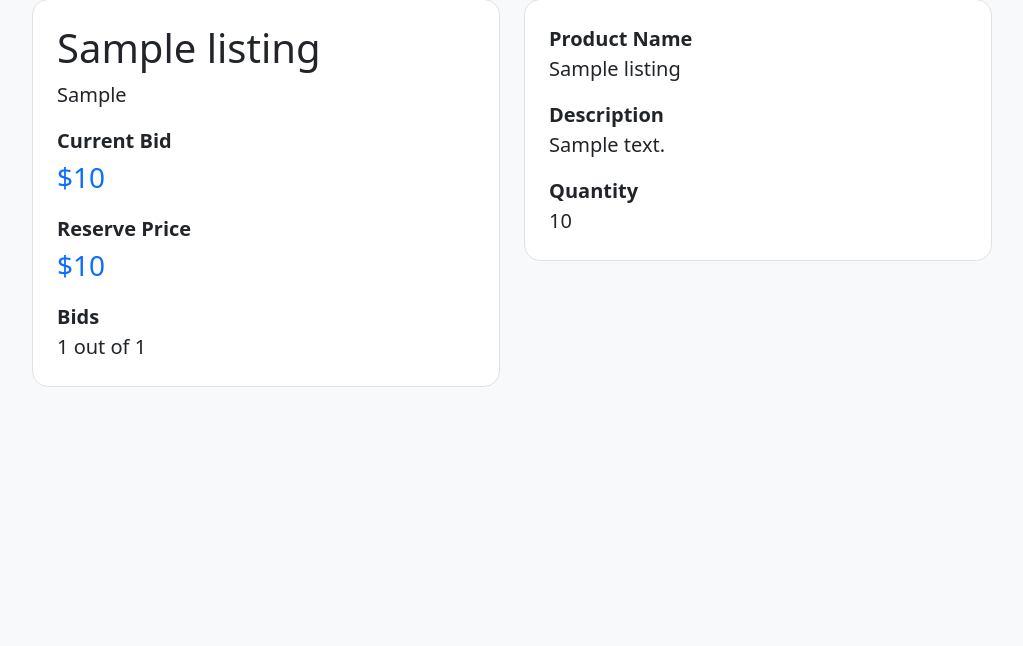
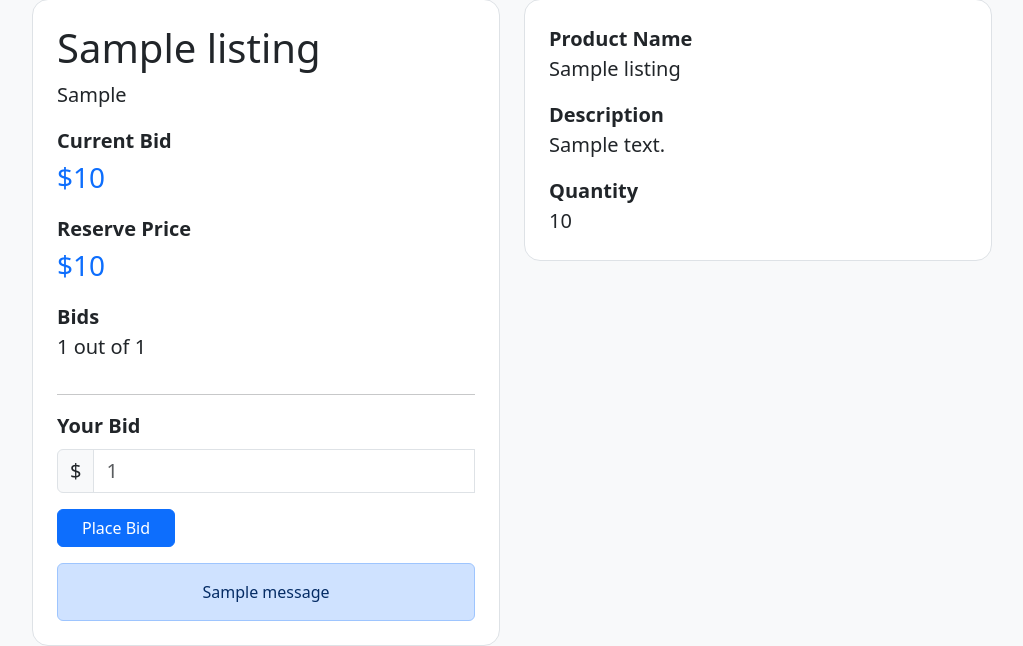
Before and after one commit to jacobm-gavin/431W-nittany-auction, a Flask app: a page that uses src/templates/auction_listing.html in a window 1280 px wide. Shown: the part 190-836 px from the top of the page, without its empty margins (128-1151 px from the left). Before the commit the page ends 577 px from the top, so only its background shows below. Run offline with Flask 3, Linux system fonts and the light colour scheme; the visitor is signed in with stand-in values (Sample User, id 1); tables that the repository leaves empty hold one stand-in row (values such as "Sample post"); one stand-in notice (Sample message) is shown.

Commit message:
implement placing bids

```diff
--- a/src/createDB.sql
+++ b/src/createDB.sql
@@ -96,7 +96,7 @@ CREATE TABLE IF NOT EXISTS Auction_Listings (
 );
 
 CREATE TABLE IF NOT EXISTS Bids (
-    bid_ID INT PRIMARY KEY,
+    bid_ID INT PRIMARY KEY AUTO_INCREMENT,
     seller_email VARCHAR(255) NOT NULL,
     listing_ID INT NOT NULL,
     bidder_email VARCHAR(255) NOT NULL,
--- a/src/main.py
+++ b/src/main.py
@@ -420,6 +420,29 @@ def insert_listing_audit(seller_email, listing_ID, remaining_bids, removal_reaso
         print("Database error:", err)
         return None
 
+def insert_bid(seller_email, listing_ID, bidder_email, bid_price):
+    try:
+        conn = mysql.connector.connect(
+            host="localhost",
+            user="root",
+            password=os.getenv("DB_PASSWORD"),
+            database="nittanyauction"
+        )
+
+        cursor = conn.cursor(dictionary=True)
+
+        cursor.execute("INSERT INTO bids (seller_email, listing_ID, bidder_email, bid_price) VALUES (%s, %s, %s, %s)", (seller_email, listing_ID, bidder_email, bid_price,))
+
+        conn.commit()
+
+        cursor.close()
+        conn.close()
+        print("SUCCESSFULLY INSERTED BID")
+
+    except mysql.connector.Error as err:
+        print("Database error:", err)
+        return None
+
 # SQL UPDATES
 
 def update_listing(seller_email, listing_ID, category, auction_title, product_name, product_description, quantity, reserve_price, max_bids):
@@ -464,6 +487,30 @@ def deactivate_listing(seller_email, listing_ID):
         cursor.close()
         conn.close()
         print("SUCCESSFULLY DEACTIVATED LISTING")
+
+    except mysql.connector.Error as err:
+        print("Database error:", err)
+        return None
+
+# Makes a listing sold (status = 2)
+def sell_listing(seller_email, listing_ID):
+    try:
+        conn = mysql.connector.connect(
+            host="localhost",
+            user="root",
+            password=os.getenv("DB_PASSWORD"),
+            database="nittanyauction"
+        )
+
+        cursor = conn.cursor(dictionary=True)
+
+        cursor.execute("UPDATE auction_listings SET status = 2 WHERE seller_email = %s AND listing_ID = %s", (seller_email, listing_ID))
+
+        conn.commit()
+
+        cursor.close()
+        conn.close()
+        print("SUCCESSFULLY SOLD LISTING")
 
     except mysql.connector.Error as err:
         print("Database error:", err)
@@ -631,7 +678,7 @@ def logout():
     flash("You have been logged out.")
     return redirect(url_for("login"))
 
-@app.route("/auction_listing/<string:seller_email>/<int:listing_ID>")
+@app.route("/auction_listing/<string:seller_email>/<int:listing_ID>", methods=["GET", "POST"])
 def auction_listing(seller_email, listing_ID):
     if "user" not in session:
         return redirect(url_for("login"))
@@ -642,6 +689,36 @@ def auction_listing(seller_email, listing_ID):
 
     # find latest/current bid just by maximum bid_price
     latestbid = get_latest_bid(bids)
+
+    if request.method == "POST":
+        new_bid = request.form.get("new_bid", "").strip()
+
+        # print(session["user"], latestbid["bidder_email"])
+
+        if not new_bid:
+            flash("Please enter a price.")
+            return render_template("auction_listing.html", user=session["user"], role=session["role"], seller_type=session["seller_type"], listing=listing, bids=bids, numbids=numbids, latestbid=latestbid)
+
+        if latestbid is not None:
+            if session["user"] == latestbid["bidder_email"]:
+                flash("You cannot place consecutive bids.")
+                return render_template("auction_listing.html", user=session["user"], role=session["role"], seller_type=session["seller_type"], listing=listing, bids=bids, numbids=numbids, latestbid=latestbid)
+
+            if int(new_bid) <= latestbid["bid_price"]:
+                flash("Bid must be higher than current bid.")
+                return render_template("auction_listing.html", user=session["user"], role=session["role"], seller_type=session["seller_type"], listing=listing, bids=bids, numbids=numbids, latestbid=latestbid)
+
+        insert_bid(seller_email, listing_ID, session["user"], new_bid)
+
+        if numbids + 1 >= listing["max_bids"]:
+            sell_listing(seller_email, listing_ID)
+
+        listing = get_listing(seller_email, listing_ID)
+        bids = get_bids(listing_ID)
+        numbids = len(bids)
+
+        return redirect(f"/auction_listing/{seller_email}/{listing_ID}")
+        # return render_template("auction_listing.html", user=session["user"], role=session["role"], seller_type=session["seller_type"], listing=listing, bids=bids, numbids=numbids, latestbid=latestbid)
 
     return render_template("auction_listing.html", user=session["user"], role=session["role"], seller_type=session["seller_type"], listing=listing, bids=bids, numbids=numbids, latestbid=latestbid)
 
--- a/src/templates/auction_listing.html
+++ b/src/templates/auction_listing.html
@@ -66,8 +66,27 @@
                 <p class="card-text fs-3 fw-medium text-primary">${{ listing.reserve_price }}</p>
                 <div class="fw-bold fs-5 card-text">Bids</div>
                 <p class="card-text fs-5 fw-light">{{ numbids }} out of {{ listing.max_bids }}</p>
-                <!-- <div class="fw-bold fs-5 card-text">Max Bids</div>
-                <p class="card-text fs-5 fw-light">{{ listing.max_bids }}</p> -->
+
+                {% if listing.status == 1 %}
+                    <hr>
+                    <div class="fw-bold fs-5 card-text mb-2">Your Bid</div>
+                    <form method="POST">
+                        <div class="input-group mb-3">
+                            <span class="input-group-text fs-5">$</span>
+                            <input class="form-control fw-light fs-5" type="number" name="new_bid" placeholder="1" min="1"><br>
+                        </div>
+                        <button type="submit" class="btn btn-primary px-4">Place Bid</button>
+                    </form>
+                    <div>
+                        {% with messages = get_flashed_messages() %}
+                            {% if messages %}
+                                    <div class="alert alert-primary m-auto mt-3" role="alert">
+                                        <p class="text-center mb-0">{{ messages[0] }}</p>
+                                    </div>
+                            {% endif %}
+                        {% endwith %}
+                    </div>
+                {% endif %}
             </div>
             <div id="product-info" class="card p-4 rounded-4 border w-100">
                 <div class="fw-bold fs-5 card-text">Product Name</div>
```
